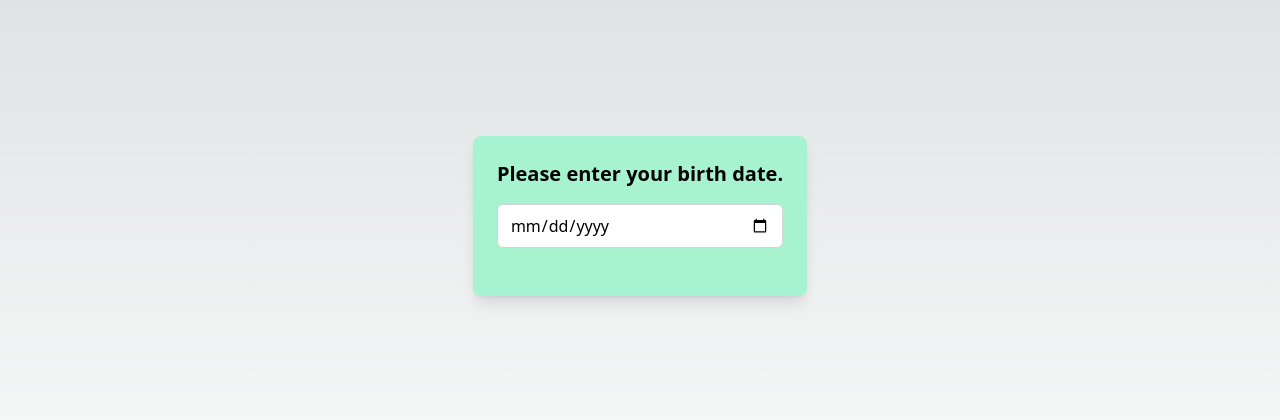
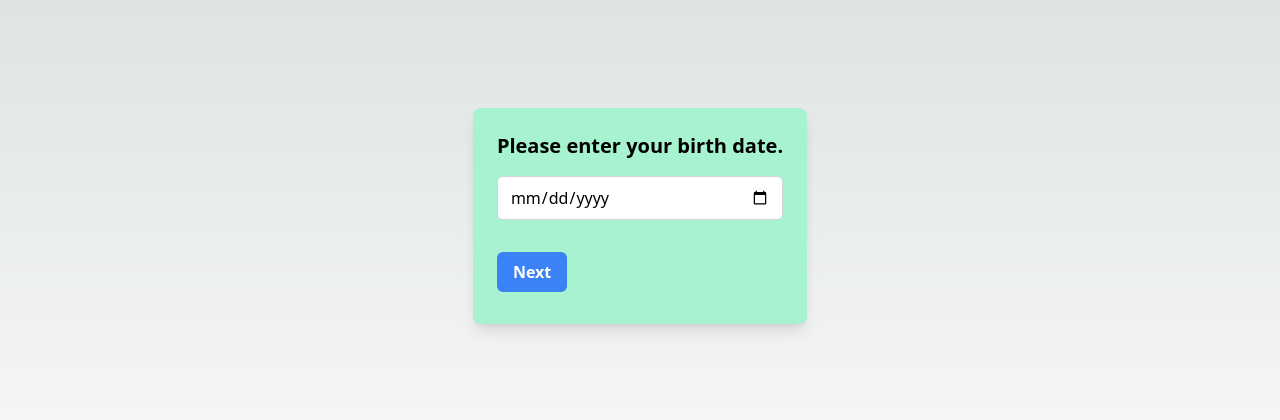
Before and after one commit to knight0917/Project-X, a Next.js app: page / in a window 1280 px wide. Shown: the part 184-604 px from the top of the page. Built offline with nearby package versions, Linux system fonts and the light colour scheme.

Commit message:
click next to see next input enabled

```diff
--- a/components/MainForm.js
+++ b/components/MainForm.js
@@ -1,153 +1,6 @@
-// 'use client'
-
-// import React, { useState } from 'react';
-// import Table from './Table';
-
-// export default function MainForm() {
-//   const [currentPage, setCurrentPage] = useState(1);
-//   const [inputDate, setInputDate] = useState('');
-//   const [inputTime, setInputTime] = useState('');
-//   const [gender, setGender] = useState('');
-//   const [warningMessage, setWarningMessage] = useState('');
-
-//   const handleNextPage = async() => {
-//     switch (currentPage) {
-//       case 1:
-//         if (inputDate !== '') {
-//           setCurrentPage(2);
-//         } else {
-//           setWarningMessage('Please fill out all required fields.');
-//         }
-//         break;
-//       case 2:
-//         if (inputTime !== '') {
-//           setCurrentPage(3);
-//         } else {
-//           setWarningMessage('Please enter your birth time.');
-//         }
-//         break;
-//       case 3:
-//         if (gender !== '') {
-//           console.log('Form submitted:', { inputDate, inputTime, gender });
-//           setCurrentPage(4);
-//         }else {
-//             setWarningMessage('Please select your gender.');
-//         }
-//         break;
-//         case 4:
-//           try {
-//             const formData = {
-//               DOB: inputDate,
-//               time: inputTime,
-//               gender: gender,
-//               // Add other form data fields here as needed
-//             };
-
-//             const response = await sendDataToDB(formData);
-//             console.log('Data added successfully:', response);
-//           // Optionally, reset form fields or show a success message
-
-//           // Now send numerology data
-//             const numerologyData = {
-//               DOB: inputDate,
-//               time: inputTime,
-//               gender: gender,
-//             // Add other numerology data fields here as needed
-//             };
-//             const numerologyResponse = await sendNumerologyDataToDB(numerologyData);
-//             console.log('Numerology data added successfully:', numerologyResponse);
-//           } catch (error) {
-//             console.error('Error adding data:', error);
-//             // Handle error (e.g., display error message to user)
-//           }
-//         break;
-//       default:
-//         break;
-//     }
-//   };
-
-//   // for resetting the value
-//   const handleRestart = () => {
-//     setInputDate('');
-//     setInputTime('');
-//     setGender('');
-//     setWarningMessage('');
-//     setCurrentPage(1);
-//   };
-
-//   return (
-//     <div className="mx-auto max-w-md p-6 bg-emerald-200 rounded-lg shadow-lg">
-//       {currentPage === 1 && (
-//         <>
-//           <h2 className="text-black text-xl font-semibold mb-4">Please enter your birth date.</h2>
-//           <input
-//             type="date"
-//             id="inputDate"
-//             name="dateInput"
-//             value={inputDate}
-//             onChange={(e) => setInputDate(e.target.value)}
-//             className="border border-gray-300 rounded-md px-3 py-2 mb-4 w-full bg-white text-black"
-//             required
-//           />
-//         </>
-//       )}
-//       {currentPage === 2 && (
-//         <>
-//           <h2 className="text-black text-xl font-semibold mb-4">Please enter your birth time.</h2>
-//           <input
-//             type="time"
-//             id="inputTime"
-//             name="timeInput"
-//             value={inputTime}
-//             onChange={(e) => setInputTime(e.target.value)}
-//             className="border border-gray-300 rounded-md px-3 py-2 mb-4 w-full bg-white text-black"
-//             required
-//           />
-//         </>
-//       )}
-//       {currentPage === 3 && (
-//         <>
-//           <h2 className="text-black text-xl font-semibold mb-4">Please select your gender.</h2>
-//           <div className='mb-4'>
-//             <input
-//               type="radio"
-//               id="male"
-//               name="gender"
-//               value="Male"
-//               onChange={(e) => setGender(e.target.value)}
-//               className="mr-2 rounded-full border border-gray-300 text-gray-700 focus:outline-none focus:border-blue-500"
-//             />
-//             <label htmlFor="male" className='text-black'>Male 🙋‍♂️</label>
-//           </div>
-//           <div>
-//             <input
-//               type="radio"
-//               id="female"
-//               name="gender"
-//               value="Female"
-//               onChange={(e) => setGender(e.target.value)}
-//               className="mr-2 rounded-full border border-gray-300 text-gray-700 focus:outline-none focus:border-blue-500"
-//             />
-//             <label htmlFor="female" className='text-black'>Female 🙋‍♀️</label>
-//           </div>
-//         </>
-//       )}
-//       {currentPage !== 4 &&(
-//         <button onClick={handleNextPage} className="bg-blue-500 text-white font-semibold px-4 py-2 rounded-md mt-4 hover:bg-blue-600">Next</button>
-//       )}
-//       <span className="text-red-500 block mt-2">{warningMessage}</span>
-//       {currentPage === 4 && (<>
-//         <Table inputDate={inputDate} inputTime={inputTime} gender={gender} onRestart = {handleRestart} />
-//       </>)}
-//     </div>
-//   );
-// }
-
-
-
 'use client'
 
-  import React, { useState, useEffect } from 'react';
+import React, { useState } from 'react';
 import Table from './Table';
 
 export default function MainForm() {
@@ -157,27 +10,27 @@
   const [gender, setGender] = useState('');
   const [warningMessage, setWarningMessage] = useState('');
 
-    // Automatically move to the next page when inputDate is set
-    useEffect(() => {
-      if (inputDate !== '' && currentPage === 1) {
+  const handleNextPage = async() => {
+    switch (currentPage) {
+      case 1:
+        if (inputDate !== '') {
           setCurrentPage(2);
+        } else {
+          setWarningMessage('Please fill out all required fields.');
         }
-    }, [inputDate, currentPage]);
-
-    // Automatically move to the next page when inputTime is set
-    useEffect(() => {
-      if (inputTime !== '' && currentPage === 2) {
+        break;
+      case 2:
+        if (inputTime !== '') {
           setCurrentPage(3);
+        } else {
+          setWarningMessage('Please enter your birth time.');
         }
-    }, [inputTime, currentPage]);
-
-    const handleNextPage = async () => {
-      switch (currentPage) {
+        break;
       case 3:
         if (gender !== '') {
           console.log('Form submitted:', { inputDate, inputTime, gender });
           setCurrentPage(4);
-          } else {
+        }else {
             setWarningMessage('Please select your gender.');
         }
         break;
@@ -279,15 +132,13 @@
           </div>
         </>
       )}
-        {currentPage === 3 && (
-          <button onClick={handleNextPage} className="bg-blue-500 text-white font-semibold px-4 py-2 rounded-md mt-4 hover:bg-blue-600">Generate</button>
+      {currentPage !== 4 &&(
+        <button onClick={handleNextPage} className="bg-blue-500 text-white font-semibold px-4 py-2 rounded-md mt-4 hover:bg-blue-600">Next</button>
       )}
       <span className="text-red-500 block mt-2">{warningMessage}</span>
-        {currentPage === 4 && (
-          <>
-            <Table inputDate={inputDate} inputTime={inputTime} gender={gender} onRestart={handleRestart} />
-          </>
-        )}
+      {currentPage === 4 && (<>
+        <Table inputDate={inputDate} inputTime={inputTime} gender={gender} onRestart = {handleRestart} />
+      </>)}
     </div>
   );
 }
```
Lines whose indentation alone changed are shown as unchanged.
